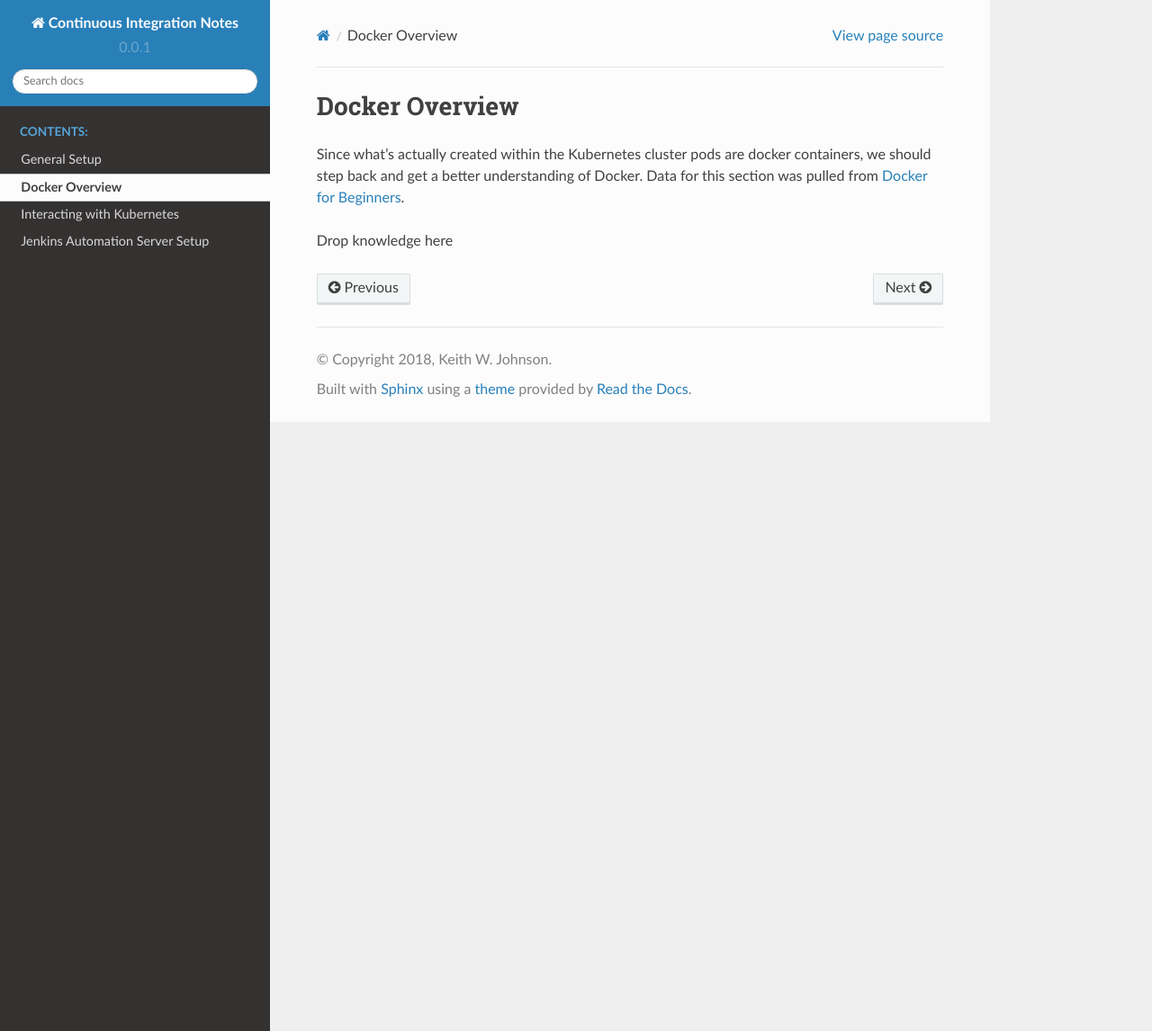
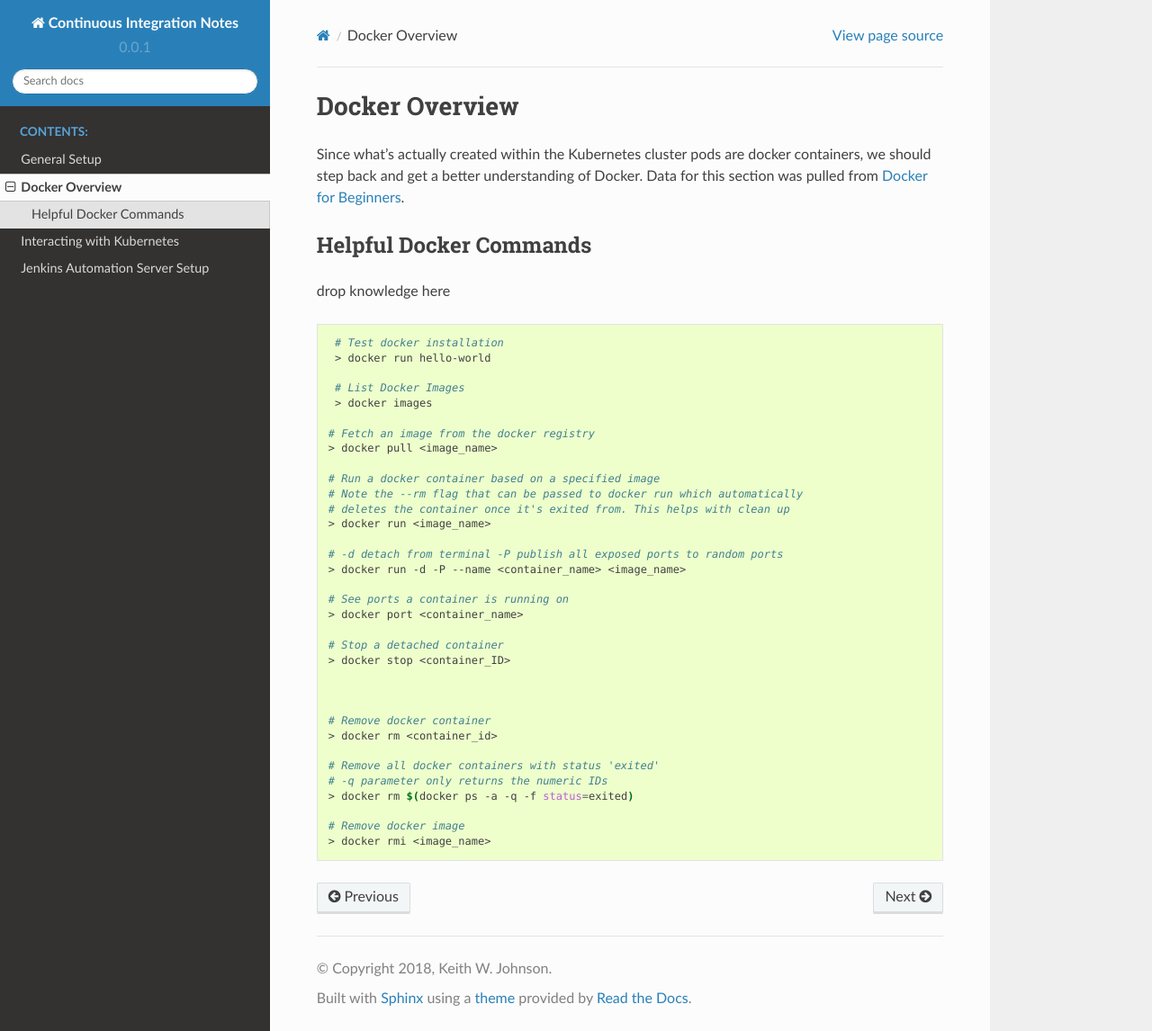
Before and after one commit to hirosh7/jenkins_sample, a Sphinx documentation site: the page built from docs/interacting_with_docker.rst, in a window 1280 px wide and 1146 px high. Shown: the whole window at 90% size. Built offline with Sphinx 7.4.7 and the Read the Docs theme 2.0.0, drawn with Linux system fonts in a browser that asks for light colours; pages that are not in the unit, such as notebooks, are missing from menus.

Commit message:
docker commands set #1

```diff
--- a/docs/interacting_with_docker.rst
+++ b/docs/interacting_with_docker.rst
@@ -5,4 +5,44 @@ Since what's actually created within the Kubernetes cluster pods are docker cont
 we should step back and get a better understanding of Docker. Data for this section was
 pulled from `Docker for Beginners <https://docker-curriculum.com/>`_.
 
-Drop knowledge here
+Helpful Docker Commands
+---------------------------
+
+drop knowledge here
+
+.. code-block:: bash
+
+   # Test docker installation
+   > docker run hello-world
+
+   # List Docker Images
+   > docker images
+
+  # Fetch an image from the docker registry
+  > docker pull <image_name>
+
+  # Run a docker container based on a specified image
+  # Note the --rm flag that can be passed to docker run which automatically
+  # deletes the container once it's exited from. This helps with clean up
+  > docker run <image_name>
+
+  # -d detach from terminal -P publish all exposed ports to random ports
+  > docker run -d -P --name <container_name> <image_name>
+
+  # See ports a container is running on
+  > docker port <container_name>
+
+  # Stop a detached container
+  > docker stop <container_ID>
+
+
+
+  # Remove docker container
+  > docker rm <container_id>
+
+  # Remove all docker containers with status 'exited'
+  # -q parameter only returns the numeric IDs
+  > docker rm $(docker ps -a -q -f status=exited)
+
+  # Remove docker image
+  > docker rmi <image_name>
```
Also changed, not shown: docs/interacting_with_kubernetes.rst (+7 -1 lines).
